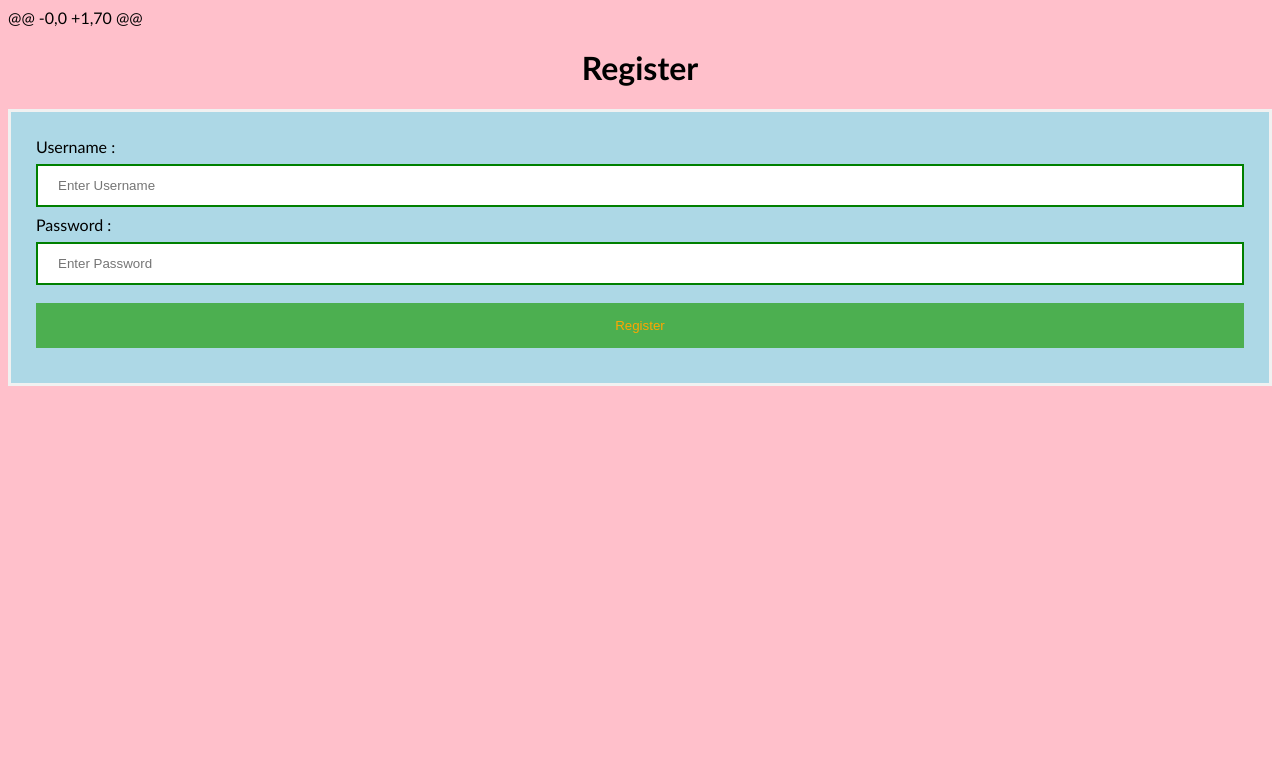
After one commit to Eimantas93/TM, a Flask app: template templates/test.html in a window 1280 px wide. The commit adds this page. Shown: the top 783 px of the page. Run offline with Flask 2, Linux system fonts and the light colour scheme; the template is opened without the code that fills it, so the values that code supplies are empty.

Commit message:
Restoring files

```diff
--- /dev/null
+++ b/templates/test.html
@@ -0,0 +1,71 @@
+@@ -0,0 +1,70 @@
+<!DOCTYPE html>
+<html>
+
+<head>
+    <meta name="viewport" content="width=device-width, initial-scale=1">
+    <title> Login Page </title>
+    <style>
+        Body {
+            font-family: Calibri, Helvetica, sans-serif;
+            background-color: pink;
+        }
+
+        button {
+            background-color: #4CAF50;
+            width: 100%;
+            color: orange;
+            padding: 15px;
+            margin: 10px 0px;
+            border: none;
+            cursor: pointer;
+        }
+
+        form {
+            border: 3px solid #f1f1f1;
+        }
+
+        input[type=text],
+        input[type=password] {
+            width: 100%;
+            margin: 8px 0;
+            padding: 12px 20px;
+            display: inline-block;
+            border: 2px solid green;
+            box-sizing: border-box;
+        }
+
+        button:hover {
+            opacity: 0.7;
+        }
+
+        .cancelbtn {
+            width: auto;
+            padding: 10px 18px;
+            margin: 10px 5px;
+        }
+
+
+        .container {
+            padding: 25px;
+            background-color: lightblue;
+        }
+    </style>
+</head>
+
+<body>
+    <center>
+        <h1> Register </h1>
+    </center>
+    <form action="/register" method="POST">
+        <div class="container">
+            <label>Username : </label>
+            <input type="text" placeholder="Enter Username" name="username" required>
+            <label>Password : </label>
+            <input type="password" placeholder="Enter Password" name="password" required>
+            <button type="submit">Register</button>
+        </div>
+    </form>
+</body>
+
+</html>
```
Also changed, not shown: templates/layout.html (+83 -18 lines).
